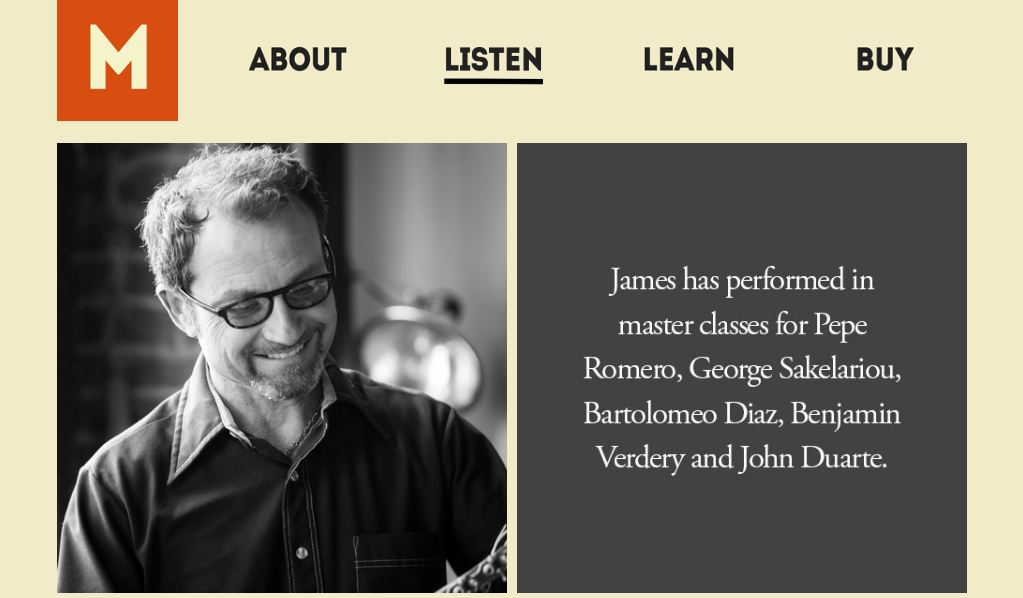
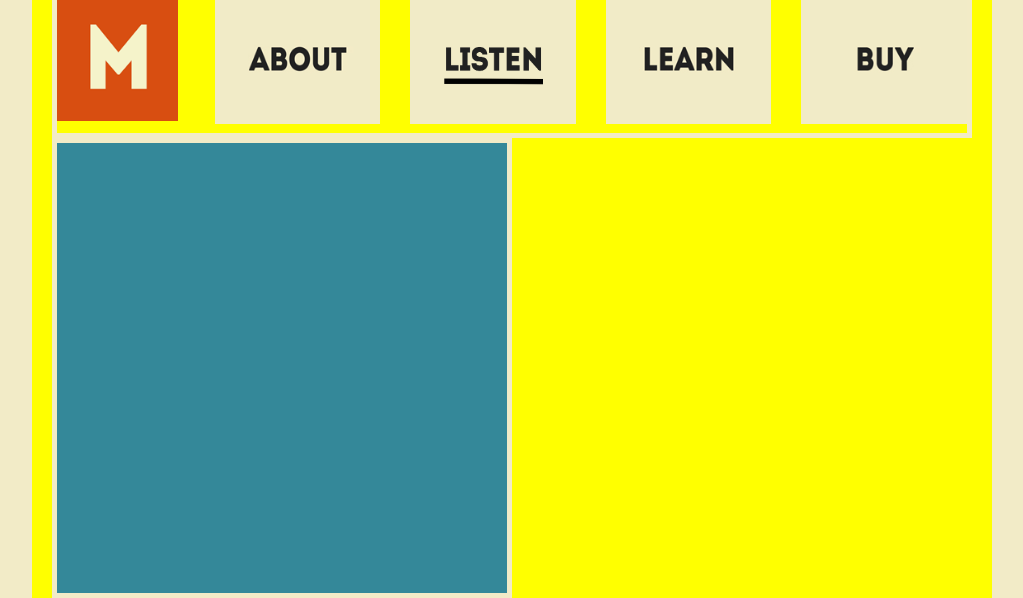
Before and after one commit to X10project/manuele, a PHP site: page /listen.html in a window 1280 px wide. Shown: the top 598 px of the page, without its empty margins (128-1151 px from the left). Run offline with PHP 8.4, Linux system fonts and the light colour scheme; some libraries are stand-ins or nearby versions.

Commit message:
adjusts styles, border color instead of transparent; creates div for text

```diff
--- a/css/styles.css
+++ b/css/styles.css
@@ -5,6 +5,9 @@
 }
 
 /* ----------------------------------------------------------general layout */
+* {
+	box-sizing: border-box;
+}
 body {
 	font-family: Garamond, Baskerville, Baskerville Old Face, Hoefler Text, Times New Roman, serif;
 	background-color: #f2ebc7;
@@ -29,9 +32,16 @@ a:hover {
 	color: #348899;
 }
 
+/* ------------------------------------------------------------fluid videos */
+.fluid-width-video-wrapper {
+	max-width: auto;
+	overflow: hidden;
+	width: auto;
+}
+
 /* -------------------------------------------------------content structure */
-nav, .card {
-	border: 3px solid transparent;
+nav, .card, .landscape, .box {
+	border: 3px solid #f2ebc7;
 }
 nav {
 	border-top: none;
@@ -52,8 +62,8 @@ nav {
 	.container {
 		width: 80%;
 	}
-	nav, .card {
-		border: 5px solid transparent;
+	nav, .card, .landscape, .box {
+		border: 5px solid #f2ebc7;
 	}
 	nav {
 		border-top: none;
@@ -131,9 +141,18 @@ input.button-primary:hover {
    font-family: 'Intro';
 }
 
-/* ------------------------------------------------------------fluid videos */
-.fluid-width-video-wrapper {
-	max-width: auto;
+/* ------------------------------------------------------------contact form */
+.box {
+	background-color: #348899;
+	position: relative;
+	width: 50%;		/* desired width */
 	overflow: hidden;
-	width: auto;
 }
+.box:before {
+	content: "";
+	display: block;
+	padding-top: 100%; 	/* initial ratio of 1:1*/
+}
+.container {
+	background-color: yellow;
+}
--- a/listen.html
+++ b/listen.html
@@ -50,11 +50,17 @@
 		<!-- modify content below -->
 		<!------------------------ -->
 
+		<div class="box">
+		</div>
+		<div class="box">
+		</div>
+
 		<img class="u-max-full-width card" src="img/manuele-about-port-sm.jpg">
 		<img class="u-max-full-width card" src="img/manuele-master-class-quote.jpg">
 		<iframe class="card landscape" width="560" height="315" src="https://www.youtube.com/embed/Lmbfn7zcELE" frameborder="0" allowfullscreen></iframe>
 		<iframe class="card landscape" width="560" height="315" scrolling="no" frameborder="no" src="https://w.soundcloud.com/player/?url=https%3A//api.soundcloud.com/tracks/209383329&amp;auto_play=false&amp;hide_related=false&amp;show_comments=true&amp;show_user=true&amp;show_reposts=false&amp;visual=true"></iframe>
-		<img class="u-max-full-width card" src="img/manuele-learn-marylhurst.jpg">
+
+		<img class="u-max-full-width card" src="img/manuele-maryl-guit-ensemb.jpg">
 		<img class="u-max-full-width card" src="img/manuele-maryl-guit-ensemb.jpg">
 		<img class="u-max-full-width card landscape" src="img/manuele-education-quote.jpg">
 		<img class="u-max-full-width card" src="img/manuele-pdxguitduo-bw.jpg">
```
